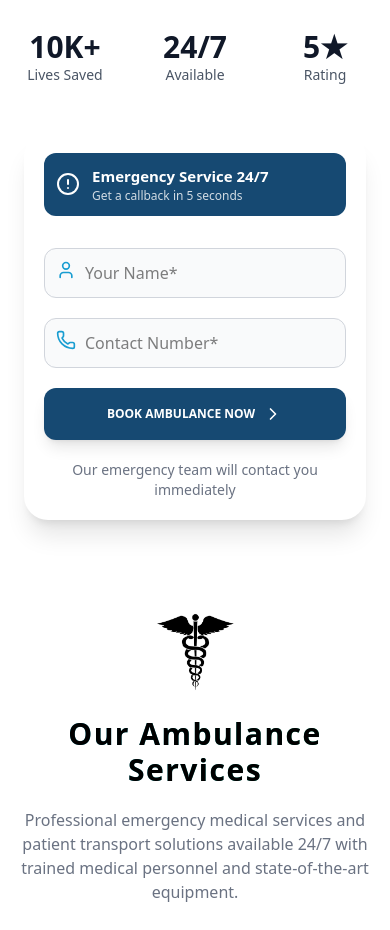
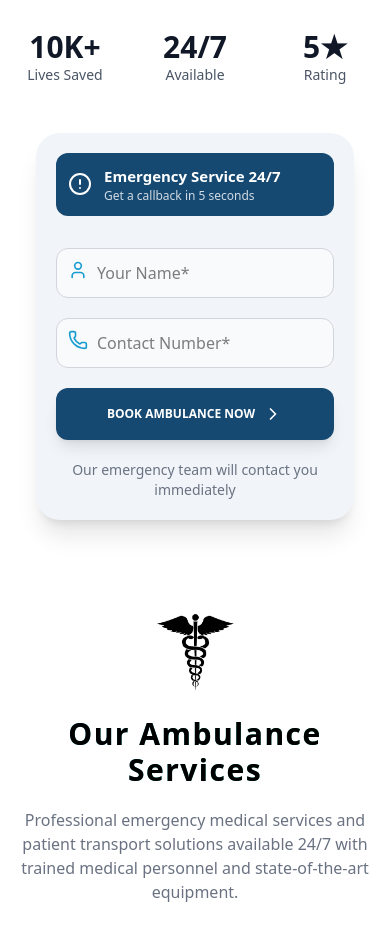
Before and after one commit to TheBinaryOrbit/Mediisist-Main-Web, a Next.js app in the folder frontend/: page / in a window 390 px wide. Shown: the part 1080-2010 px from the top of the page. Built offline with nearby package versions, Linux system fonts and the light colour scheme; no server answers.

Commit message:
style : adjust form

```diff
--- a/frontend/component/Hero/Hero.tsx
+++ b/frontend/component/Hero/Hero.tsx
@@ -319,9 +319,9 @@ const Hero = () => {
           </div>
 
           {/* Right Form */}
-          <div className="w-full lg:w-full flex justify-end items-end px-2 md:px-5 relative ">
+          <div className="w-full lg:w-full flex justify-end items-end px-5 relative">
             <img src={ambulance.src} alt="" className="absolute top-[50%] left-0 translate-y-[-20%] md:flex hidden translate-x-[-10%] z-0 scale-90" />
-            <div className="bg-white rounded-3xl shadow-xl p-5 md:p-10 max-w-lg lg:ml-0 z-40 translate-x-[0%] md:translate-x-[15%]">
+            <div className="bg-slate-100 rounded-3xl shadow-xl p-5 md:p-10 max-w-lg lg:ml-0 z-40 translate-x-[0%] md:translate-x-[15%]">
               {isFormSubmitted ? (
                 <div className="text-center py-12">
                   <div className="w-20 h-20 rounded-full flex items-center justify-center mx-auto mb-4" style={{ backgroundColor: 'rgba(1, 144, 80, 0.1)' }}>
```
